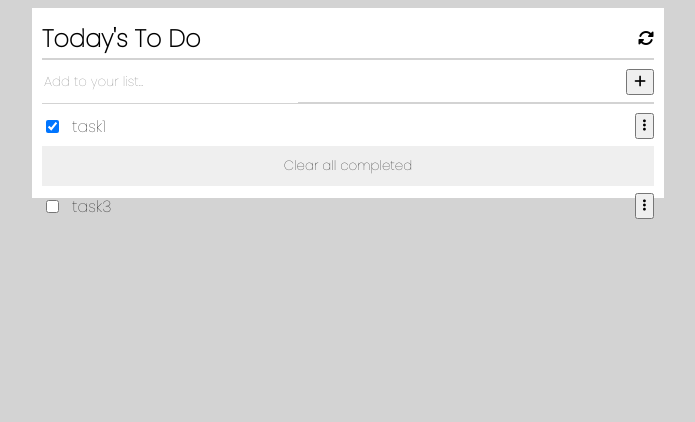
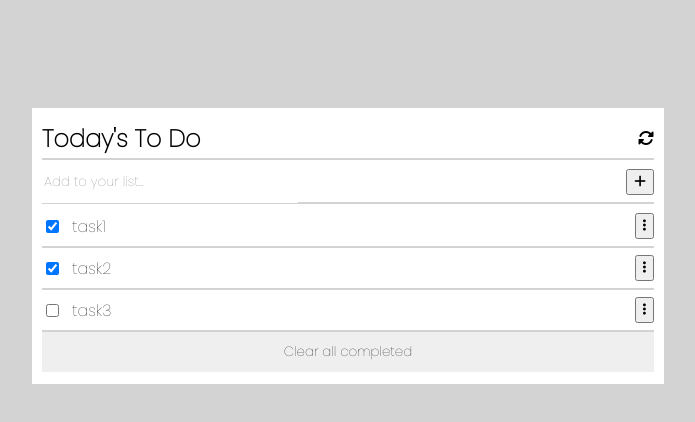
Before and after one commit to FrankMugagga/todo_list, a website built with webpack: page src/index.html in a window 1280 px wide. Shown: the whole page, without its empty margins (292-987 px from the left). Built offline with nearby package versions, Linux system fonts and the light colour scheme.

Commit message:
corrected for linter errors

```diff
--- a/src/style.css
+++ b/src/style.css
@@ -1,4 +1,3 @@
-
 body {
   display: flex;
   flex-direction: column;
@@ -7,8 +6,8 @@ body {
   background: lightgray;
 }
 
-*{
-  font-family: 'Poppins', sans-serif;
+* {
+  font-family: "Poppins", sans-serif;
 }
 
 #formid,
@@ -25,13 +24,12 @@ body {
   background: white;
   width: 50%;
   padding: 10px;
+  margin-top: 100px;
 }
-
 
 .head_cont,
 .formid,
-.resetBtn
- {
+.resetBtn {
   height: 40px;
   width: 100%;
   margin-bottom: 2px;
@@ -53,27 +51,26 @@ body {
 
 .list {
   width: 100%;
-  height: 40px;
   list-style: none;
   padding-left: 0;
   margin: 0;
 }
 
-.list_item{
+.list_item {
   display: flex;
   justify-content: space-between;
-  height: 100%;
+  height: 40px;
   align-items: center;
+  border-bottom: 2px solid lightgray;
 }
 
 .list_con {
   display: flex;
 }
 
-p{
+p {
   margin-left: 10px;
 }
-
 
 .resetBtn {
   margin-top: 0;
```
Also changed, not shown: src/index.html (+0 -8 lines), dist/index.bundle.js, dist/index.html.
